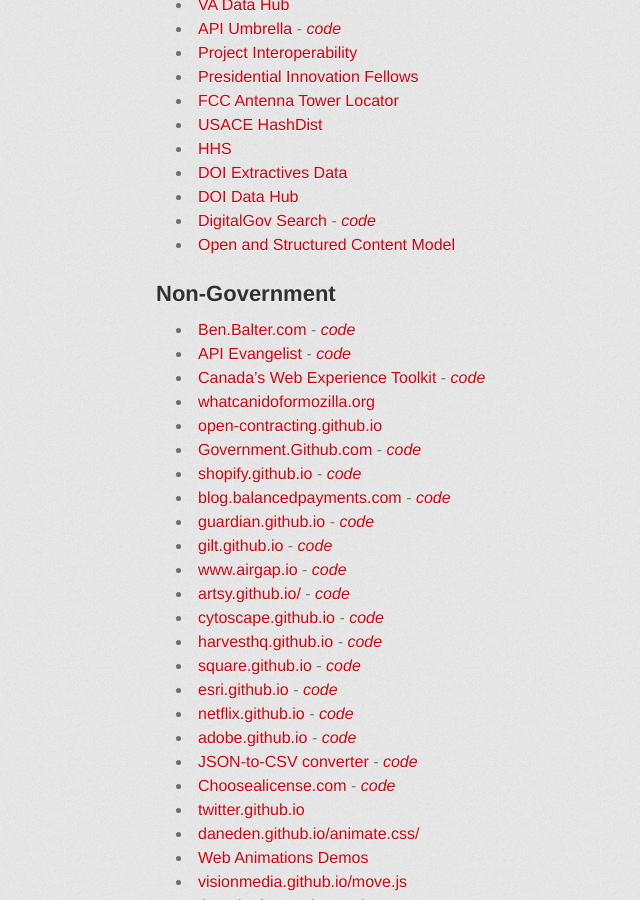
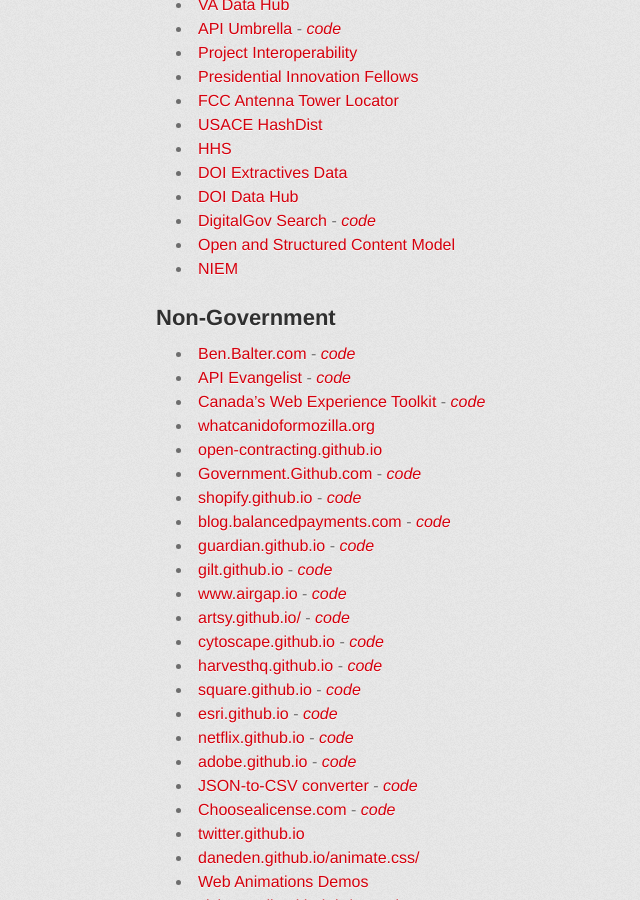
Before and after one commit to GSA/Open-Data-Collaboration-Sandbox, a Jekyll site: the page built from website_examples.md, in a window 1280 px wide and 900 px high, scrolled down 609 px. Shown: the whole window, without its empty margins (174-814 px from the left). Built offline with Jekyll 4.4.1, drawn with Linux system fonts in a browser that asks for light colours; some web fonts are replaced.

Commit message:
adding niem

```diff
--- a/website_examples.md
+++ b/website_examples.md
@@ -32,6 +32,7 @@
 * [DOI Data Hub](http://usinterior.github.io/doi-data-hub/)
 * [DigitalGov Search](http://search.digitalgov.gov/) - *[code](https://github.com/GSA/search.digitalgov.gov)*
 * [Open and Structured Content Model](http://gsa.github.io/Open-And-Structured-Content-Models/)
+* [NIEM](http://niem.github.io)
 
 ## Non-Government
 
```
